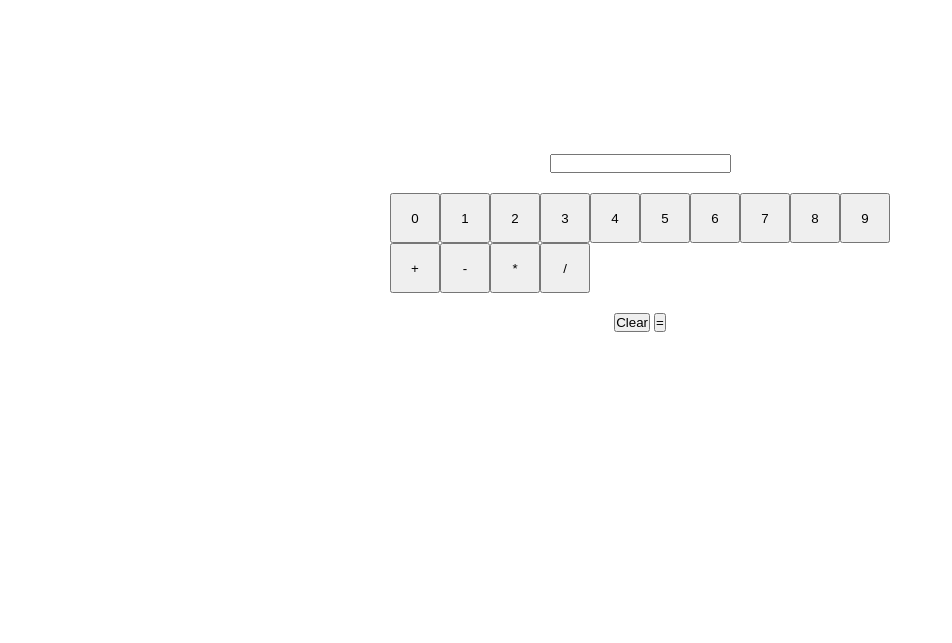
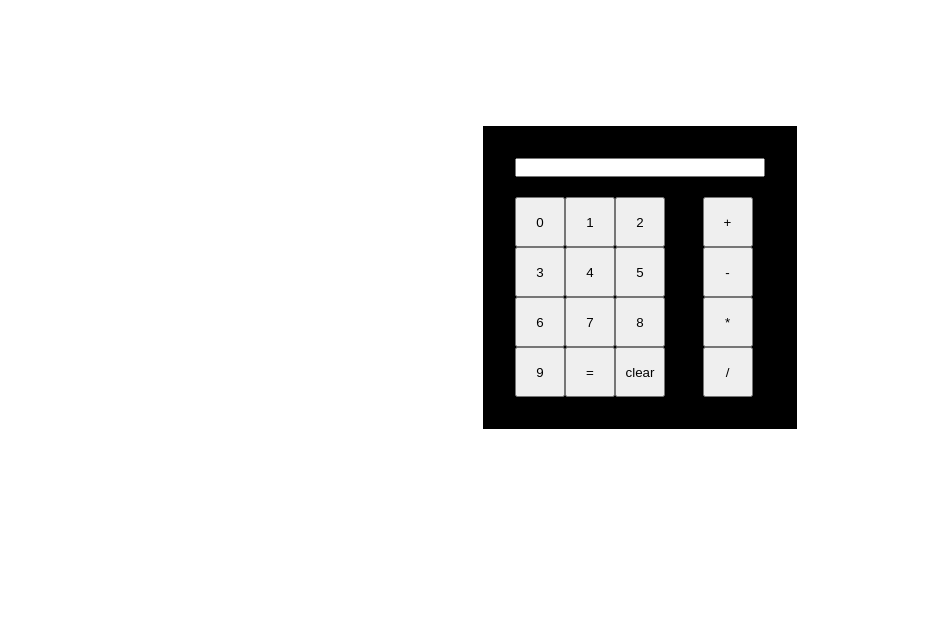
Before and after one commit to MichaelLake01/Calculator, a plain HTML site: page index.html in a window 1280 px wide. Shown: the part 194-837 px from the top of the page, without its empty margins (0-952 px from the left). After the commit the page ends 800 px from the top, so only its background shows below. Drawn offline with Linux system fonts and the light colour scheme.

Commit message:
Interface styling, num and operand container have invisible  margins.

```diff
--- a/app.js
+++ b/app.js
@@ -1,14 +1,19 @@
 const calContainer = document.querySelector("#calc-container");
-const numPad = document.querySelector("#num-pad");
-const operandContainer= document.querySelector("#operand-container");
-const optionsContainer = document.querySelector("#options-container");
+const calcButtons = document.createElement("div");
+const numPad = document.createElement("div");
+const operandContainer= document.createElement("div");
 
 innit();
 
 function innit()
 {
+    calcButtons.className = "calc-btns";
+    calContainer.append(calcButtons);
     createNumPad();
     createOperands();
+    calcButtons.append(numPad);
+    calcButtons.append(operandContainer);
+
 }
 
 function createNumPad()
@@ -19,6 +24,17 @@ function createNumPad()
         num.textContent = i;
         numPad.append(num);
     }
+
+    const equal = document.createElement("button");
+    const clear = document.createElement("button");
+    equal.classList.add("pad-item", "equal");
+    clear.classList.add("pad-item", "clear");
+    equal.textContent = "=";
+    clear.textContent = "clear";
+    numPad.append(equal);
+    numPad.append(clear);
+
+    numPad.className = "num-pad";
 }
 
 function createOperands()
@@ -30,6 +46,8 @@ function createOperands()
         operand.textContent = operands[i];
         operandContainer.append(operand);
     }
+
+    operandContainer.className = "operand-container";
 }
 
 
--- a/index.html
+++ b/index.html
@@ -11,14 +11,6 @@
     <h1>Calculator</h1>
     <div id="calc-container">
         <input type="number">
-        <div class="calc-btns">
-            <div id="num-pad"></div>
-            <div id="operand-container"></div>
-        </div>
-        <div id="options-container">
-            <button class="option clear">Clear</button>
-            <button class="option equal">=</button>
-        </div>
     </div>
 
     <script src="app.js"></script>
--- a/style.css
+++ b/style.css
@@ -4,25 +4,49 @@
     padding: 0;
 }
 
+body
+{
+    display: flex;
+    align-items: center;
+    flex-direction: column;
+    min-height: 100vh;
+
+}
+
+h1
+{
+    height: 40vh;
+    display: flex;
+    align-items: center;
+    text-align: center;
+
+
+}
 
 #calc-container
 {
-    min-height: 100vh;
     display: flex;
     flex-direction: column;
-    align-items: center;
-    justify-content: center;
     gap: 20px;
-}
-
-#calc-btns
-{
-    display: flex;
-    flex-direction: column;
+    padding: 32px;
+    background-color: black;
+    width: 250px;
 
 }
 
-.num, .operand
+input
+{
+}
+
+
+.calc-btns
+{
+    display: flex;
+}
+
+
+
+.num, .pad-item, .operand
 {
     width: 50px;
     height: 50px;
```
